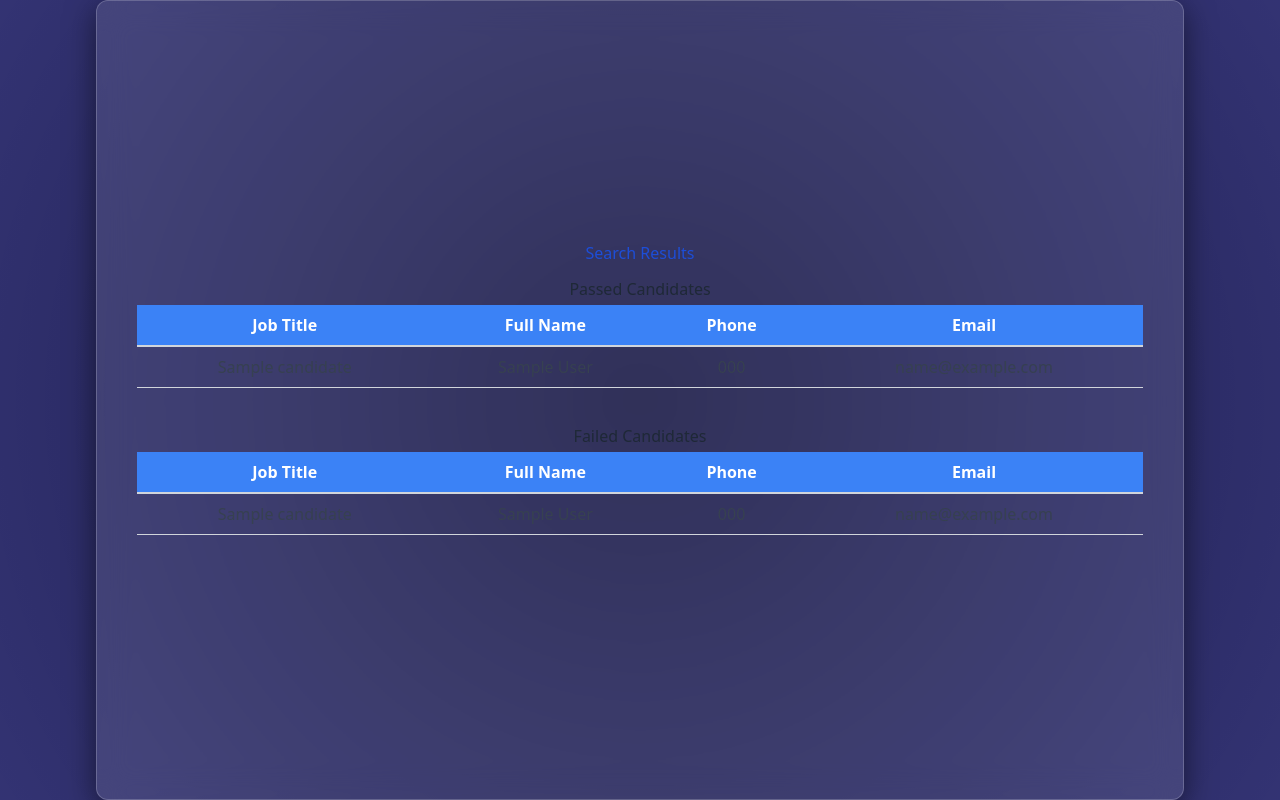
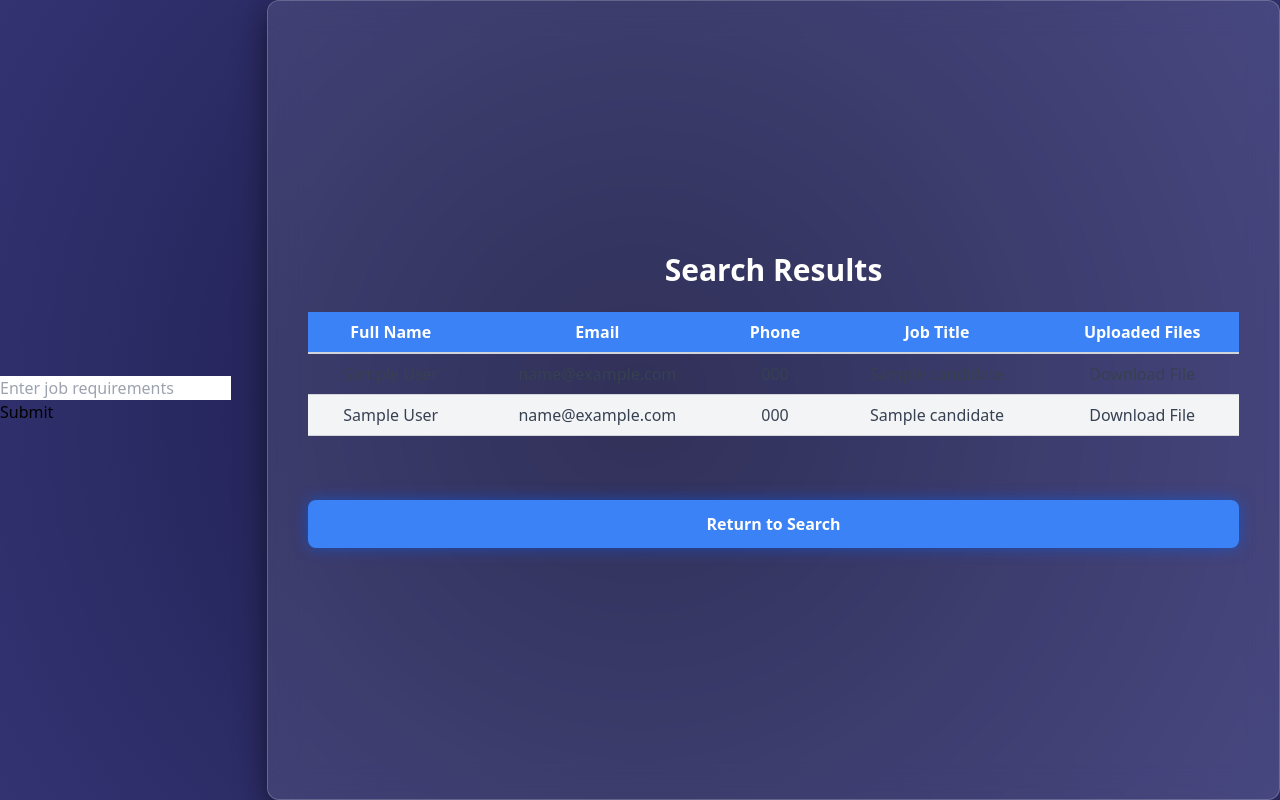
Before and after one commit to dinabudin2/fecebook-challenge, a Flask app: template templates/results.html in a window 1280 px wide. Run offline with Flask 3, Linux system fonts and the light colour scheme; the template is opened without the code that fills it: most values are stand-ins (such as "Sample title", 1, 10 or a date in 2020); style sheets or scripts are compiled from the project's sources; some libraries are stand-ins or nearby versions.

Commit message:
modified:   PDF2ExcelPro.py 	modified:   __pycache__/app.cpython-310.pyc 	modified:   app.py 	modified:   static/.DS_Store 	modified:   templates/results.html 	deleted:    uploads/dean_abudin_resume.pdf 	deleted:    uploads/deanresume.pdf 	deleted:    uploads/doc 	deleted:    uploads/pdf

```diff
--- a/app.py
+++ b/app.py
@@ -140,28 +140,37 @@ def upload():
 @app.route('/search/<filename>', methods=['GET', 'POST'])
 def job_requirements(filename):
     if request.method == 'POST':
-        # שליחת דרישות עבודה לניתוח
+        # קבלת טקסט הדרישות מהטופס
         job_requirements_text = request.form.get('search')
         if not job_requirements_text:
             return "Missing search text", 400
 
-        # ניתוח הקובץ
+        # בדיקת הקובץ והנתיב
         file_path = os.path.join(app.config['UPLOAD_FOLDER'], filename)
         if not os.path.exists(file_path):
             return "File not found", 404
 
+        # ניתוח הקובץ
         file_text = analyze_file(file_path)
 
         # חילוץ מידע מועמדים
         candidates_data = extract_candidate_info(file_text)
 
-        # סיווג מועמדים
+        # סיווג מועמדים לפי הדרישות
         passed_candidates, failed_candidates = categorize_candidates([candidates_data], job_requirements_text)
-        print(f"Passed: {passed_candidates}")
-        print(f"Failed: {failed_candidates}")
+
+        # במידה ואין מועמד שעבר, נעדכן רשימה ריקה
+        if not passed_candidates:
+            passed_candidates = []
+
+        # במידה ואין מועמד שנכשל, נעדכן רשימה ריקה ונוסיף את נתיב הקובץ
+        if not failed_candidates:
+            failed_candidates = []
+        for candidate in failed_candidates:
+            candidate['file_path'] = file_path
 
         # הצגת התוצאות בעמוד HTML
-        return render_template('results.html', passed=passed_candidates, failed=failed_candidates)
+        return render_template('results.html', passed=passed_candidates, failed=failed_candidates, filename=filename)
 
     return render_template('search.html', filename=filename)
 
--- a/templates/results.html
+++ b/templates/results.html
@@ -9,66 +9,55 @@
     <script src="https://cdnjs.cloudflare.com/ajax/libs/gsap/3.10.4/gsap.min.js"></script>
 </head>
 <body>
+    <!-- טופס חיפוש -->
+    <form action="/search/{{ filename }}" method="POST">
+        <input type="text" name="search" placeholder="Enter job requirements" required>
+        <button type="submit">Submit</button>
+    </form>
+
+    <!-- תיבת תוצאות מרכזית -->
     <div class="results-container">
-        <h1>Search Results</h1>
+        <h1 class="results-title">Search Results</h1>
 
-        <!-- טבלת מועמדים שעברו -->
-        <h2>Passed Candidates</h2>
-        <table>
+        <table id="results-table">
             <thead>
                 <tr>
+                    <th>Full Name</th>
+                    <th>Email</th>
+                    <th>Phone</th>
                     <th>Job Title</th>
-                    <th>Full Name</th>
-                    <th>Phone</th>
-                    <th>Email</th>
+                    <th>Uploaded Files</th> <!-- עמודה חדשה לקבצים -->
                 </tr>
             </thead>
             <tbody>
-                {% if passed %}
-                    {% for candidate in passed %}
-                        <tr>
-                            <td>{{ candidate.job_title if candidate.job_title != 'לא נמצא' else 'Not found' }}</td>
-                            <td>{{ candidate.full_name if candidate.full_name != 'לא נמצא' else 'Not found' }}</td>
-                            <td>{{ candidate.phone if candidate.phone != 'לא נמצא' else 'Not found' }}</td>
-                            <td>{{ candidate.email if candidate.email != 'לא נמצא' else 'Not found' }}</td>
-                        </tr>
-                    {% else %}
-                        <tr>
-                            <td colspan="4">No candidates passed</td>
-                        </tr>
-                    {% endfor %}
-                {% endif %}
+                {% for candidate in passed %}
+                <tr>
+                    <td>{{ candidate.full_name if candidate.full_name else 'לא נמצא' }}</td>
+                    <td>{{ candidate.email if candidate.email else 'לא נמצא' }}</td>
+                    <td>{{ candidate.phone if candidate.phone else 'לא נמצא' }}</td>
+                    <td>{{ candidate.job_title if candidate.job_title else 'לא נמצא' }}</td>
+                    <td>
+                        <a href="{{ url_for('static', filename=candidate.file_path) }}" target="_blank">Download File</a>
+                    </td>
+                </tr>
+                {% endfor %}
+
+                {% for candidate in failed %}
+                <tr>
+                    <td>{{ candidate.full_name if candidate.full_name else 'לא נמצא' }}</td>
+                    <td>{{ candidate.email if candidate.email else 'לא נמצא' }}</td>
+                    <td>{{ candidate.phone if candidate.phone else 'לא נמצא' }}</td>
+                    <td>{{ candidate.job_title if candidate.job_title else 'לא נמצא' }}</td>
+                    <td>
+                      <a href="{{ url_for('static', filename=candidate.file_path) }}" target="_blank">Download File</a>
+                    </td>
+                </tr>
+                {% endfor %}
             </tbody>
         </table>
 
-        <!-- טבלת מועמדים שנכשלו -->
-        <h2>Failed Candidates</h2>
-        <table>
-            <thead>
-                <tr>
-                    <th>Job Title</th>
-                    <th>Full Name</th>
-                    <th>Phone</th>
-                    <th>Email</th>
-                </tr>
-            </thead>
-            <tbody>
-                {% if failed %}
-                    {% for candidate in failed %}
-                        <tr>
-                            <td>{{ candidate.job_title if candidate.job_title != 'לא נמצא' else 'Not found' }}</td>
-                            <td>{{ candidate.full_name if candidate.full_name != 'לא נמצא' else 'Not found' }}</td>
-                            <td>{{ candidate.phone if candidate.phone != 'לא נמצא' else 'Not found' }}</td>
-                            <td>{{ candidate.email if candidate.email != 'לא נמצא' else 'Not found' }}</td>
-                        </tr>
-                    {% else %}
-                        <tr>
-                            <td colspan="4">No candidates failed</td>
-                        </tr>
-                    {% endfor %}
-                {% endif %}
-            </tbody>
-        </table>
+        <!-- כפתור חזרה לחיפוש -->
+        <button class="back-btn" onclick="window.location.href='/search'">Return to Search</button>
     </div>
 
     <script src="/static/js/results.js"></script>
```
Also changed, not shown: PDF2ExcelPro.py (+8 -0 lines), 4 other files.
